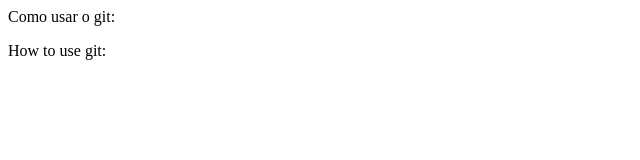
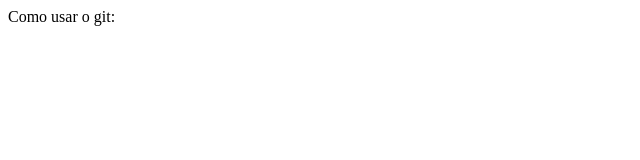
Before and after one commit to anacacosta1506/primeiro-projeto, a plain HTML site: page index.html in a window 1280 px wide. Shown: the full height of the page, 0-640 px from the left. Drawn offline with Linux system fonts and the light colour scheme.

Commit message:
Update index.html

```diff
--- a/index.html
+++ b/index.html
@@ -5,6 +5,5 @@
  </head>
 <body>
   <p>Como usar o git: </p>
-  <p>How to use git: </p>
 </body>
 </html>
```
